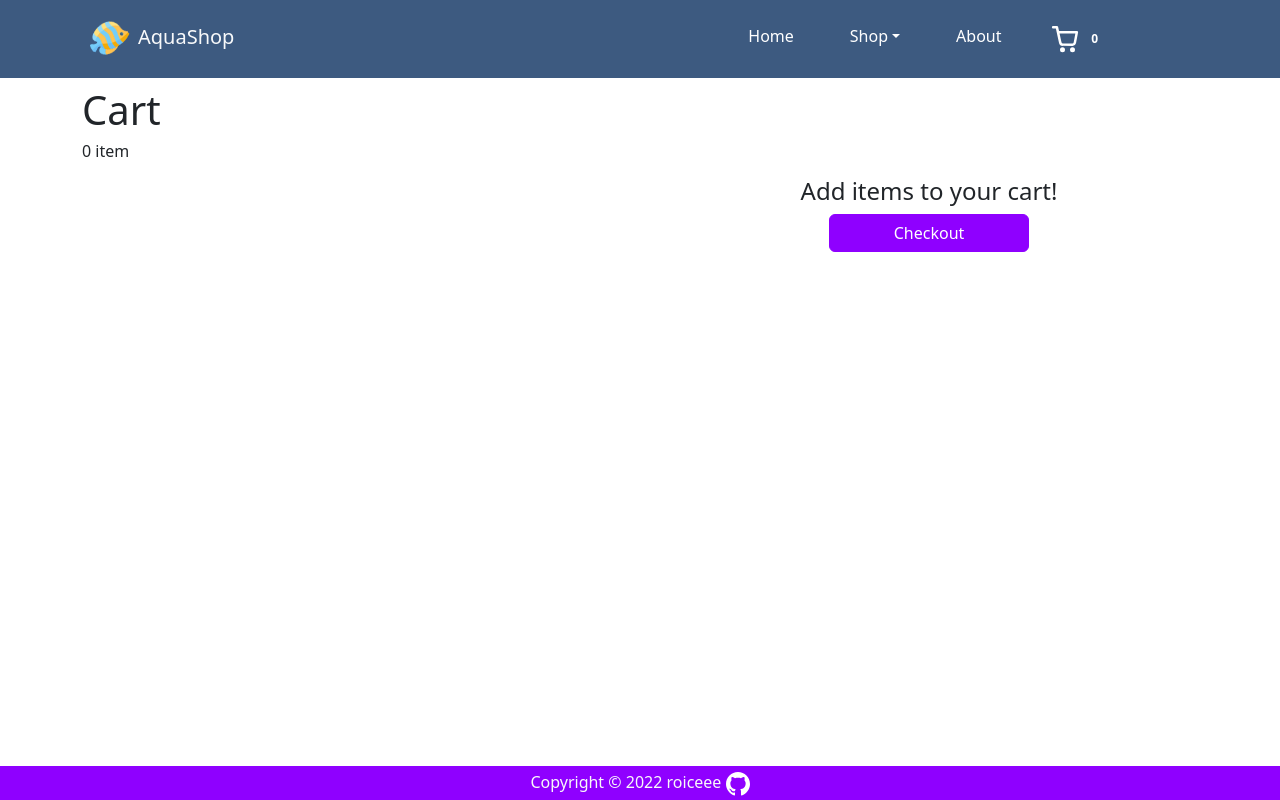
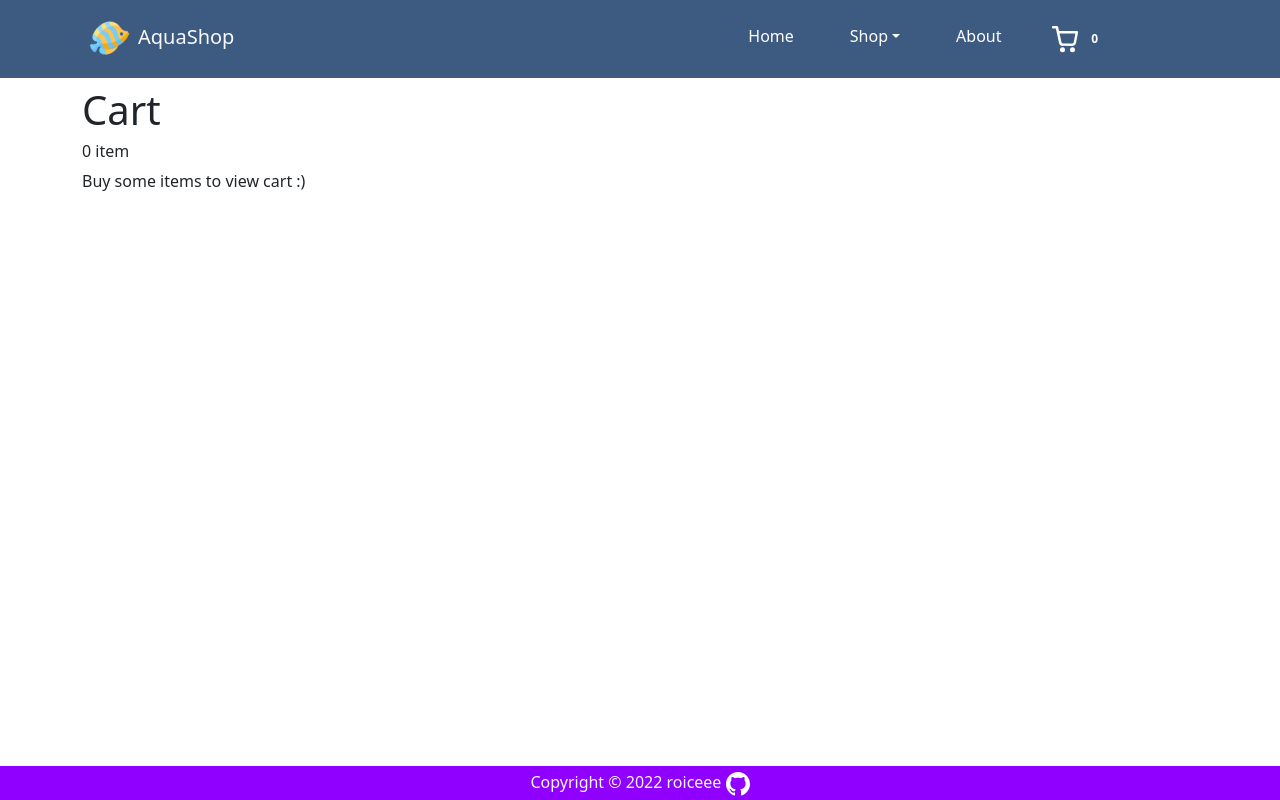
Before and after one commit to roiceee/shopping-cart, a React (Create React App) app: page /cart in a window 1280 px wide. Built offline with nearby package versions, Linux system fonts and the light colour scheme.

Commit message:
deploy to netlify

```diff
--- a/package.json
+++ b/package.json
@@ -22,9 +22,11 @@
   },
   "scripts": {
     "start": "react-scripts start",
-    "buildproject": "react-scripts build",
+    "build": "react-scripts build",
     "test": "react-scripts test",
-    "eject": "react-scripts eject"
+    "eject": "react-scripts eject",
+    "predeploy": "npm run build",
+    "deploy": "gh-pages -d build"
   },
   "eslintConfig": {
     "extends": [
--- a/src/components/cart/cart-page.tsx
+++ b/src/components/cart/cart-page.tsx
@@ -36,6 +36,10 @@ function CartPage() {
           <h6>
             {cartState.items.length} item{cartState.items.length < 2 ? "" : "s"}
           </h6>
+          {
+            cartState.items.length === 0 &&
+            <div className="">Buy some items to view cart :)</div>
+          }
         </Row>
         <Row className="gap-3">
           <Col md>
@@ -50,12 +54,14 @@ function CartPage() {
               })}
             </Row>
           </Col>
-          <Col md>
+          {cartState.items.length > 0 &&
+            <Col md>
             <Row className="text-center">{getTotal()}</Row>
             <Row>
               <Button variant="primary" className="mx-auto" style={{width: "200px"}}>Checkout</Button>
             </Row>
           </Col>
+          }
         </Row>
       </Container>
   );
```
Also changed, not shown: 7 other files (tests, documents, lock files or other folders).
